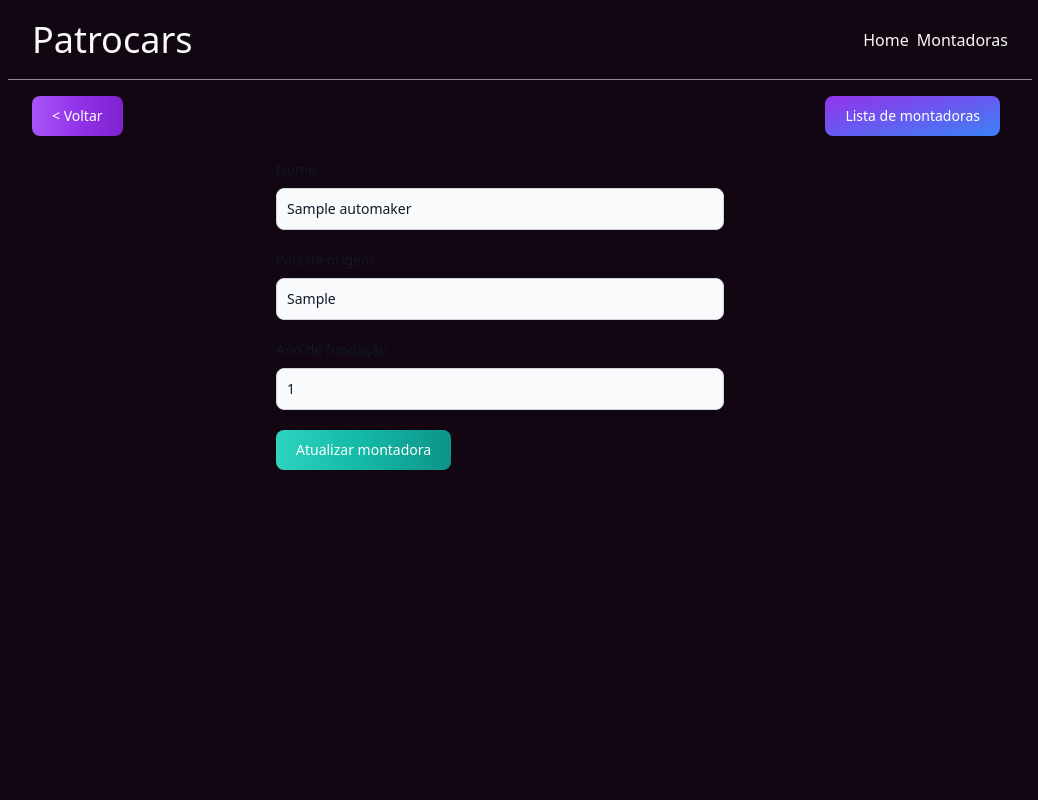
After one commit to Meidesu/Patrocars-fastAPI, a FastAPI app: page /automakers/edit/1 in a window 1280 px wide. The commit adds this page. Shown: the whole page, without its empty margins (140-1178 px from the left). Run offline with FastAPI, Linux system fonts and the light colour scheme; tables that the repository leaves empty hold one stand-in row (values such as "Sample post").

Commit message:
Formulário de edição de montadoras

```diff
--- a/app/static/css/app.css
+++ b/app/static/css/app.css
@@ -591,18 +591,6 @@ video {
   margin-inline-end: 0.5rem;
 }
 
-.mt-28 {
-  margin-top: 7rem;
-}
-
-.mt-2 {
-  margin-top: 0.5rem;
-}
-
-.mt-24 {
-  margin-top: 6rem;
-}
-
 .block {
   display: block;
 }
@@ -619,36 +607,20 @@ video {
   height: 1rem;
 }
 
+.h-\[10vh\] {
+  height: 10vh;
+}
+
 .h-\[2vh\] {
   height: 2vh;
 }
 
-.h-\[84vh\] {
-  height: 84vh;
-}
-
-.h-\[8vh\] {
-  height: 8vh;
+.h-\[90vh\] {
+  height: 90vh;
 }
 
 .h-full {
   height: 100%;
-}
-
-.h-\[16vh\] {
-  height: 16vh;
-}
-
-.h-\[1vh\] {
-  height: 1vh;
-}
-
-.h-\[10vh\] {
-  height: 10vh;
-}
-
-.h-\[90vh\] {
-  height: 90vh;
 }
 
 .min-h-screen {
@@ -790,10 +762,6 @@ video {
   background-color: rgb(255 255 255 / var(--tw-bg-opacity));
 }
 
-.bg-current {
-  background-color: currentColor;
-}
-
 .bg-gradient-to-br {
   background-image: linear-gradient(to bottom right, var(--tw-gradient-stops));
 }
@@ -878,17 +846,14 @@ video {
   padding-bottom: 1rem;
 }
 
+.py-5 {
+  padding-top: 1.25rem;
+  padding-bottom: 1.25rem;
+}
+
 .py-8 {
   padding-top: 2rem;
   padding-bottom: 2rem;
-}
-
-.pt-24 {
-  padding-top: 6rem;
-}
-
-.pt-2 {
-  padding-top: 0.5rem;
 }
 
 .pt-40 {
@@ -983,6 +948,10 @@ video {
   --destructive: 0 62.8% 30.6%;
   --destructive-foreground: 299 7.7% 97.75%;
   --ring: 299 77% 55%;
+}
+
+.hover\:cursor-pointer:hover {
+  cursor: pointer;
 }
 
 .hover\:bg-\[\#24292F\]\/90:hover {
--- a/app/templates/automaker_card.html
+++ b/app/templates/automaker_card.html
@@ -1,4 +1,7 @@
-<div class="flex flex-col p-6 bg-custom-card border-custom-ring border border-opacity-10 rounded-xl space-y-4">
+<div
+  onclick="window.location.href = '/automakers/edit/{{montadora.id}}'"
+  class="flex flex-col p-6 bg-custom-card border-custom-ring border border-opacity-10 rounded-xl space-y-4 hover:cursor-pointer"
+>
   <h2 class="text-2xl">{{ montadora.nome }}</h2>
   <div class="flex justify-between text-custom-muted-foreground">
     <p class="">{{ montadora.pais }}</p>
--- /dev/null
+++ b/app/templates/automaker_update.html
@@ -0,0 +1,85 @@
+{% extends "base.html" %} {% block nav %}
+<nav class="flex justify-between items-center py-4 px-6">
+  <button
+    onclick="window.location.href = document.referrer"
+    type="button"
+    class="text-white bg-gradient-to-r from-purple-500 via-purple-600 to-purple-700 hover:bg-gradient-to-br focus:ring-4 focus:outline-none focus:ring-purple-300 dark:focus:ring-purple-800 font-medium rounded-lg text-sm px-5 py-2.5 text-center me-2 mb-2"
+  >
+    < Voltar
+  </button>
+  <!-- TODO: Arrumar essa rota aqui -->
+  <button
+    onclick="window.location.href = '/automakers'"
+    type="button"
+    class="text-white bg-gradient-to-br from-purple-600 to-blue-500 hover:bg-gradient-to-bl focus:ring-4 focus:outline-none focus:ring-blue-300 dark:focus:ring-blue-800 font-medium rounded-lg text-sm px-5 py-2.5 text-center me-2 mb-2"
+  >
+    Lista de montadoras
+  </button>
+</nav>
+
+{% endblock %} {% block content %} {% if automaker == None %}
+<div class="flex flex-col text-2xl max-w-md mx-auto">
+  <p class="py-5 mx-auto">Montadora não encontrada!!</p>
+</div>
+{% else %}
+<form
+  action="/automakers/{{automaker.id}}"
+  method="post"
+  class="flex flex-col max-w-md mx-auto"
+>
+  <div class="mb-5">
+    <label
+      for="nome"
+      class="block mb-2 text-sm font-medium text-gray-900 dark:text-white"
+      >Nome</label
+    >
+    <input
+      type="text"
+      id="nome"
+      name="nome"
+      class="shadow-sm bg-gray-50 border border-gray-300 text-gray-900 text-sm rounded-lg focus:ring-blue-500 focus:border-blue-500 block w-full p-2.5 dark:bg-gray-700 dark:border-gray-600 dark:placeholder-gray-400 dark:text-white dark:focus:ring-blue-500 dark:focus:border-blue-500 dark:shadow-sm-light"
+      placeholder="BYD, Fiat..."
+      value="{{automaker.nome}}"
+      required
+    />
+  </div>
+  <div class="mb-5">
+    <label
+      for="pais"
+      class="block mb-2 text-sm font-medium text-gray-900 dark:text-white"
+      >Pais de origem</label
+    >
+    <input
+      type="text"
+      id="pais"
+      name="pais"
+      class="shadow-sm bg-gray-50 border border-gray-300 text-gray-900 text-sm rounded-lg focus:ring-blue-500 focus:border-blue-500 block w-full p-2.5 dark:bg-gray-700 dark:border-gray-600 dark:placeholder-gray-400 dark:text-white dark:focus:ring-blue-500 dark:focus:border-blue-500 dark:shadow-sm-light"
+      required
+      placeholder="Brasil, USA, Japão..."
+      value="{{automaker.pais}}"
+    />
+  </div>
+  <div class="mb-5">
+    <label
+      for="ano_fundacao"
+      class="block mb-2 text-sm font-medium text-gray-900 dark:text-white"
+      >Ano de fundação</label
+    >
+    <input
+      type="number"
+      id="ano_fundacao"
+      name="ano_fundacao"
+      class="shadow-sm bg-gray-50 border border-gray-300 text-gray-900 text-sm rounded-lg focus:ring-blue-500 focus:border-blue-500 block w-full p-2.5 dark:bg-gray-700 dark:border-gray-600 dark:placeholder-gray-400 dark:text-white dark:focus:ring-blue-500 dark:focus:border-blue-500 dark:shadow-sm-light"
+      required
+      placeholder="19XX"
+      value="{{automaker.ano_fundacao}}"
+    />
+  </div>
+  <button
+    type="submit"
+    class="max-w-min text-white bg-gradient-to-r from-teal-400 via-teal-500 to-teal-600 hover:bg-gradient-to-br focus:ring-4 focus:outline-none focus:ring-teal-300 dark:focus:ring-teal-800 font-medium rounded-lg text-sm px-5 py-2.5 text-center me-2 mb-2"
+  >
+    <span class="text-nowrap">Atualizar montadora</span>
+  </button>
+</form>
+{% endif %} {% endblock %}
```
Also changed, not shown: app/crud/automaker_crud.py (+21 -1 lines), app/routers/Automaker_route.py (+32 -1 lines), app/schemas/automaker_schema.py (+7 -0 lines).
